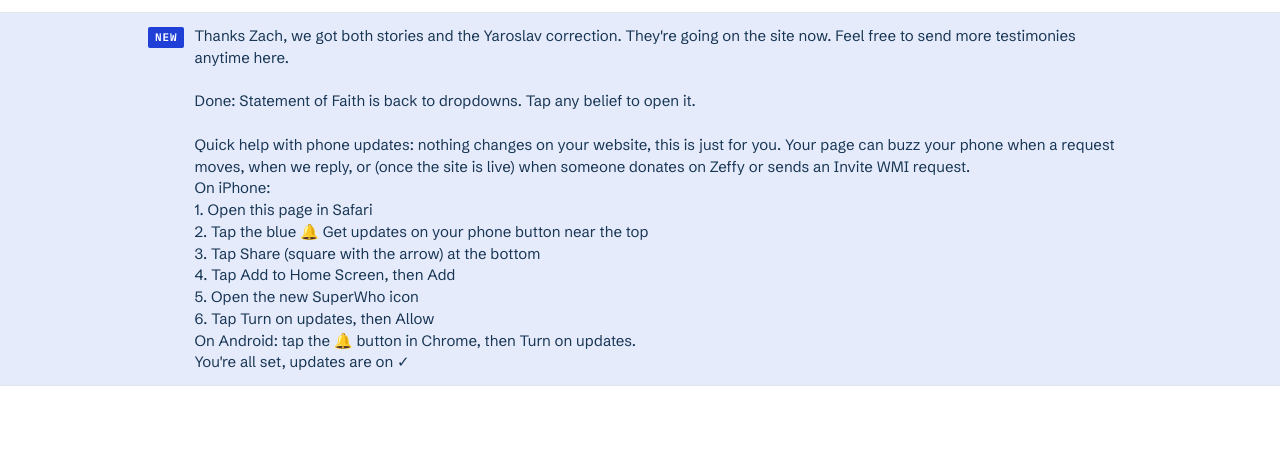
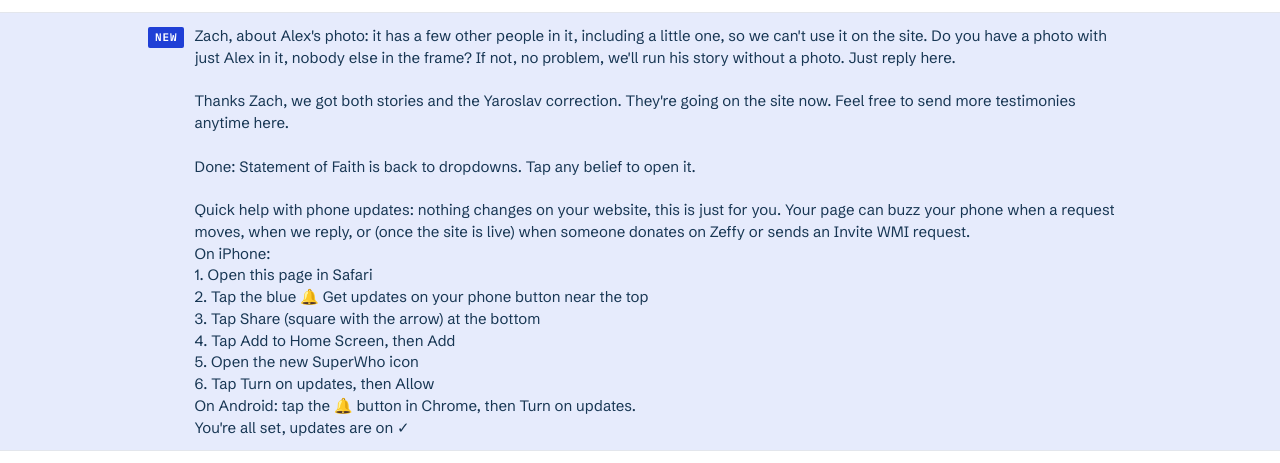
Before and after one commit to firesnatchers316/wmi-progress, a plain HTML site: page index.html in a window 1280 px wide. Shown: the part 52-515 px from the top of the page. Drawn offline with Linux system fonts and the light colour scheme.

Commit message:
Add Alex photo question to the New strip

```diff
--- a/index.html
+++ b/index.html
@@ -604,7 +604,9 @@ footer .verse{font-family:var(--mono);font-size:12px}
 </header>
 
 <div class="newstrip" id="newstrip">
-  <div class="wrap"><span class="newtag">New</span><div class="newstrip-msg">Thanks Zach, we got both stories and the Yaroslav correction. They're going on the site now. Feel free to send more testimonies anytime here.
+  <div class="wrap"><span class="newtag">New</span><div class="newstrip-msg">Zach, about Alex's photo: it has a few other people in it, including a little one, so we can't use it on the site. Do you have a photo with just Alex in it, nobody else in the frame? If not, no problem, we'll run his story without a photo. Just reply here.
+
+Thanks Zach, we got both stories and the Yaroslav correction. They're going on the site now. Feel free to send more testimonies anytime here.
 
 Done: Statement of Faith is back to dropdowns. Tap any belief to open it.
 
```
